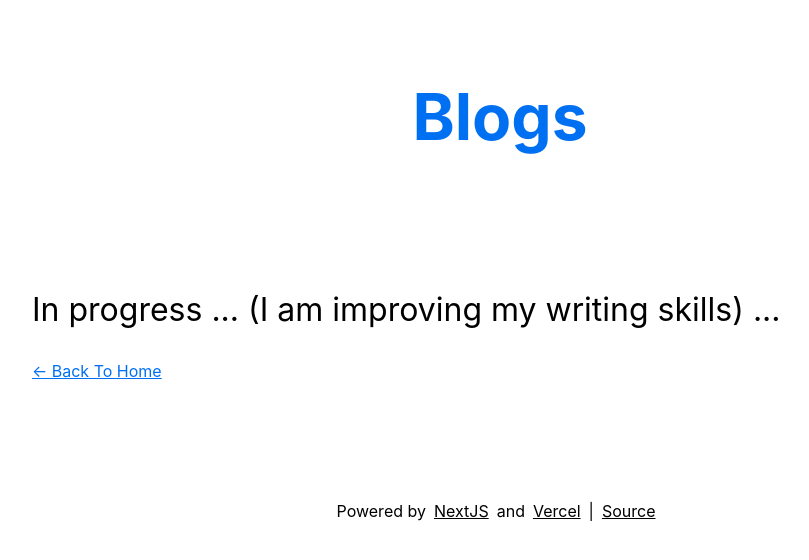
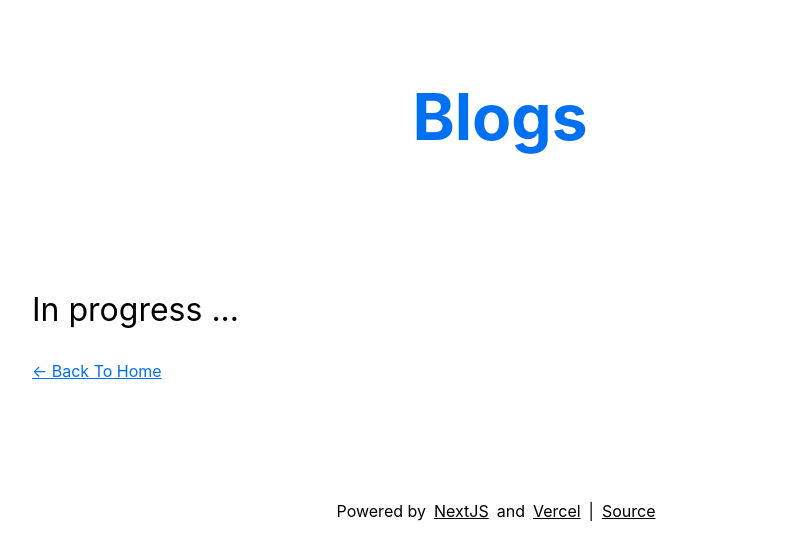
Before and after one commit to hadinhtu97/hadinhtu97, a Next.js app: page /blogs in a window 1280 px wide. Shown: the top 560 px of the page, without its empty margins (140-949 px from the left). Built offline with nearby package versions, Linux system fonts and the light colour scheme.

Commit message:
Docs: rewrite blogs

```diff
--- a/pages/blogs/index.js
+++ b/pages/blogs/index.js
@@ -6,7 +6,7 @@ const Blogs = () => {
     return (
         <Container pageTitle='Blogs' headerTitle='Blogs'>
             <section className={styles.blogs}>
-                <p>In progress ... (I am improving my writing skills) ...</p>
+                <p>In progress ...</p>
             </section>
             <LinkToHome></LinkToHome>
         </Container >
```
